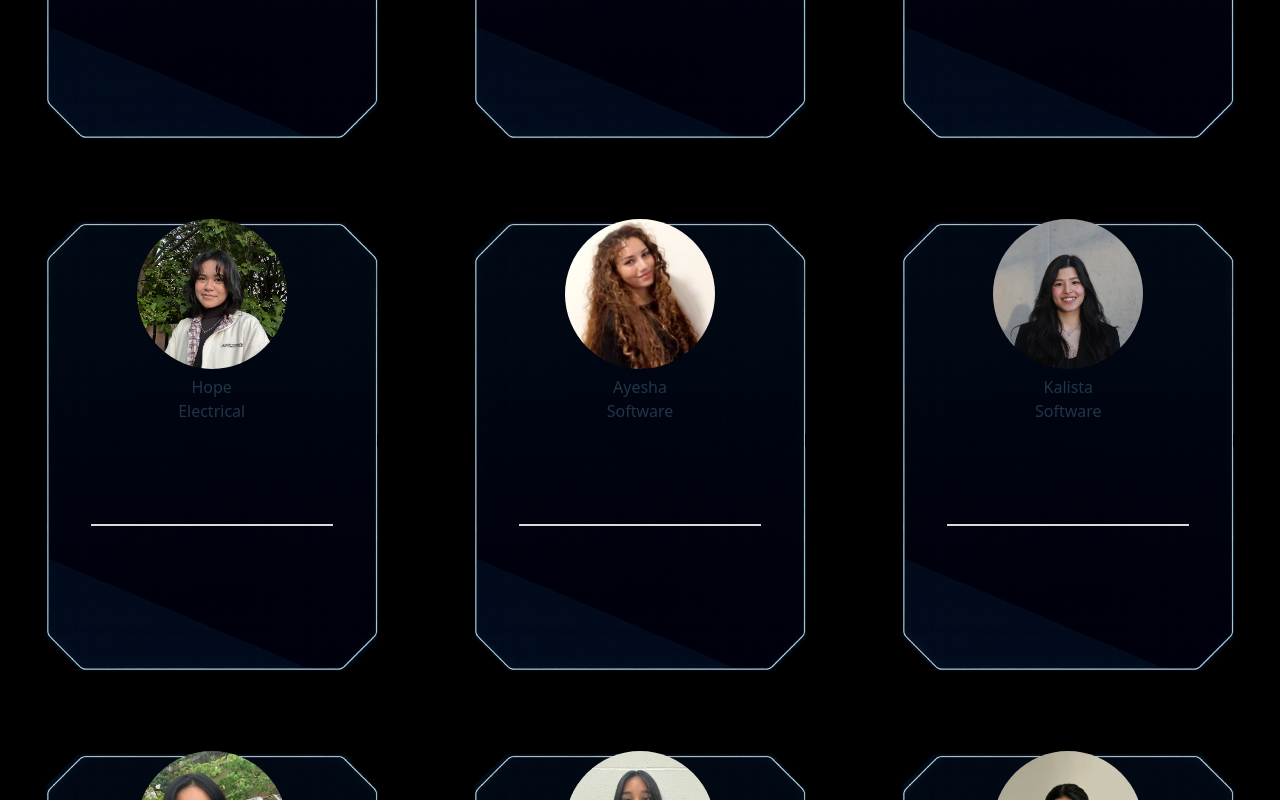
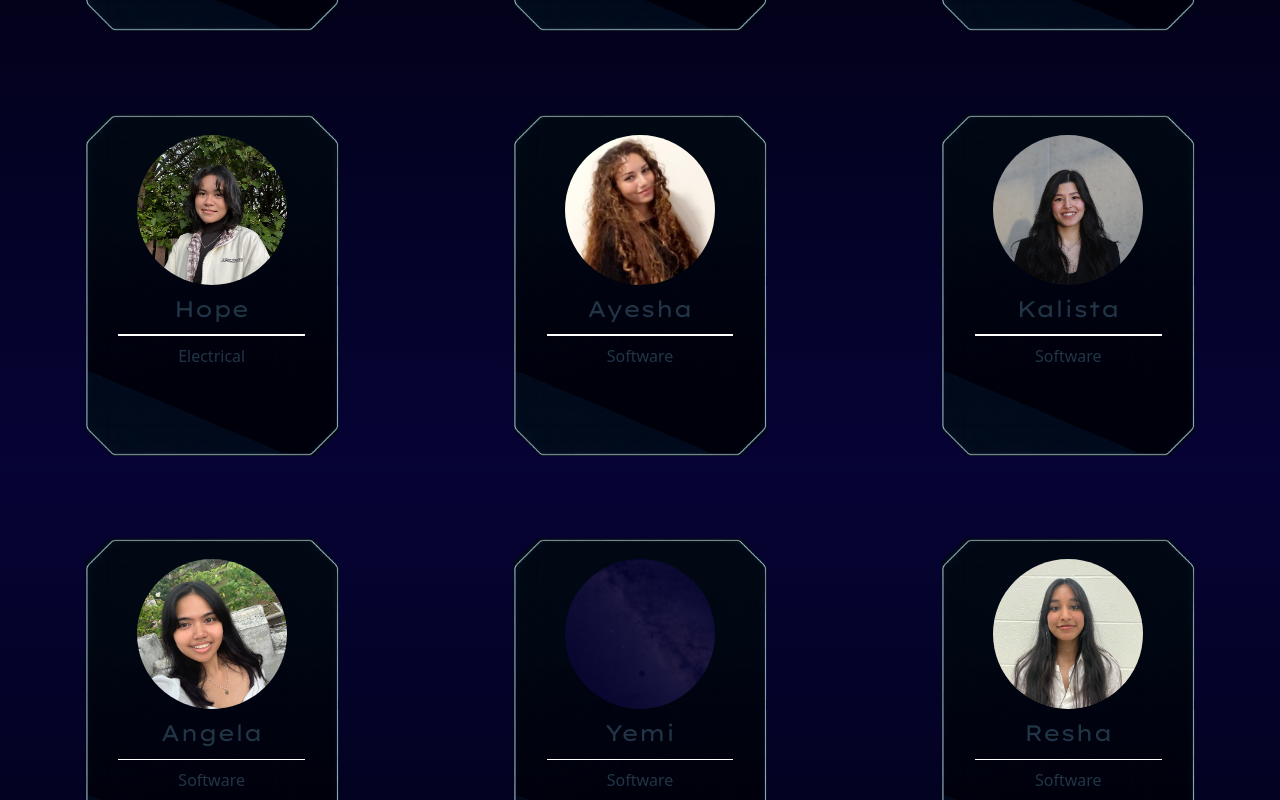
Before and after one commit to kalista13/MSWUA, a React (Vite) app: page /team in a window 1280 px wide. Shown: the part 1360-2160 px from the top of the page. Built offline with nearby package versions, Linux system fonts and the light colour scheme; the HTML template or start-up script is replaced by a standard one; a web font is replaced by a local one.

Commit message:
Style cards and background of team section

```diff
--- a/src/Theme.css
+++ b/src/Theme.css
@@ -24,4 +24,6 @@
   --project-glow: #020F2A;
   --black-overlay: #000000cc;
   --gray-gradient: #222222;
+  --team-gradient-blue: #060335;
+  --team-gradient-purple: #100613;
 }
--- a/src/data/team/2024-2025/teamInfoData.tsx
+++ b/src/data/team/2024-2025/teamInfoData.tsx
@@ -4,6 +4,7 @@ import Hope from "../../../assets/images/team/2024-2025/Hope.png";
 import Kalista from "../../../assets/images/team/2024-2025/Kalista.png";
 import Ayesha from "../../../assets/images/team/2024-2025/Ayesha.jpeg";
 import Angela from "../../../assets/images/team/2024-2025/Angela.png";
+import NoPic from "../../../assets/images/background/bg-about.svg";
 import Rosebud from "../../../assets/images/team/2024-2025/Rosebud.png";
 import Surabhi from "../../../assets/images/team/2024-2025/Surabhi.png";
 import Resha from "../../../assets/images/team/2024-2025/Resha.png";
@@ -81,6 +82,14 @@ export const teamMembers: TeamMember[] = [
     details: "",
   },
   {
+    name: "Yemi",
+    role: "Software",
+    image: NoPic,
+    website: "",
+    linkedin: "",
+    details: "",
+  },
+  {
     name: "Resha",
     role: "Software",
     image: Resha,
@@ -138,7 +147,7 @@ export const teamMembers: TeamMember[] = [
   },
   {
     name: "Anjola",
-    role: "Member",
+    role: "Science",
     image: Anjola,
     website: "",
     linkedin: "",
--- a/src/pages/teampage/TeamPage.css
+++ b/src/pages/teampage/TeamPage.css
@@ -1,7 +1,7 @@
 #team-section {
   width: 100vw;
-  height: 3800px;
-  background-color: black;
+  height: 3700px;
+  background: linear-gradient(var(--bg-color) 24%, var(--team-gradient-blue), var(--bg-color), var(--team-gradient-blue)); /* Temporary Gradient, replace once sections are in place */
 }
 
 .date-section {
@@ -35,9 +35,13 @@
 }
 
 .team-info-box {
+  display: flex;
+  flex-direction: column;
+  align-items: center;
+  gap: clamp(8px, 1vh, 80px);
   background-image: url(../../assets/images/background/bg-team.png);
-  width: 336px;
-  height: 452px;
+  width: clamp(220px, 20vw, 300px);
+  aspect-ratio: 336 / 452;
   background-size: 100% 100%;
   background-repeat: no-repeat;
 }
@@ -55,4 +59,21 @@
   height: 150px;
   object-fit: cover;
   border-radius: 50%;
+  margin-top: 23px;
 }
+
+.member-name {
+  font-family: "Lexend Giga", Arial;
+  font-size: clamp(1.4rem, 1.5vw, 1.8rem);
+}
+
+.member-role {
+  font-family: "Nunito Sans", Arial;
+  font-size: clamp(0.8rem, 1.2vw, 1.2rem);
+}
+
+.member-line {
+  width: 73%;
+  height: 1.5px;
+  background-color: var(--highlight-color);
+}
--- a/src/pages/teampage/TeamPage.tsx
+++ b/src/pages/teampage/TeamPage.tsx
@@ -21,7 +21,8 @@ export function TeamPage() {
           {teamMembers.map((member: TeamMember, i: number) => (
             <div className="team-info-box">
               <img key={i} src={member.image} alt={`team member ${i + 1}`}></img>
-              <p>{member.name}</p>
+              <p className="member-name">{member.name}</p>
+              <div className="member-line"></div>
               <p>{member.role}</p>
             </div>
           ))}
```
Also changed, not shown: src/assets/images/background/bg-team.png.
